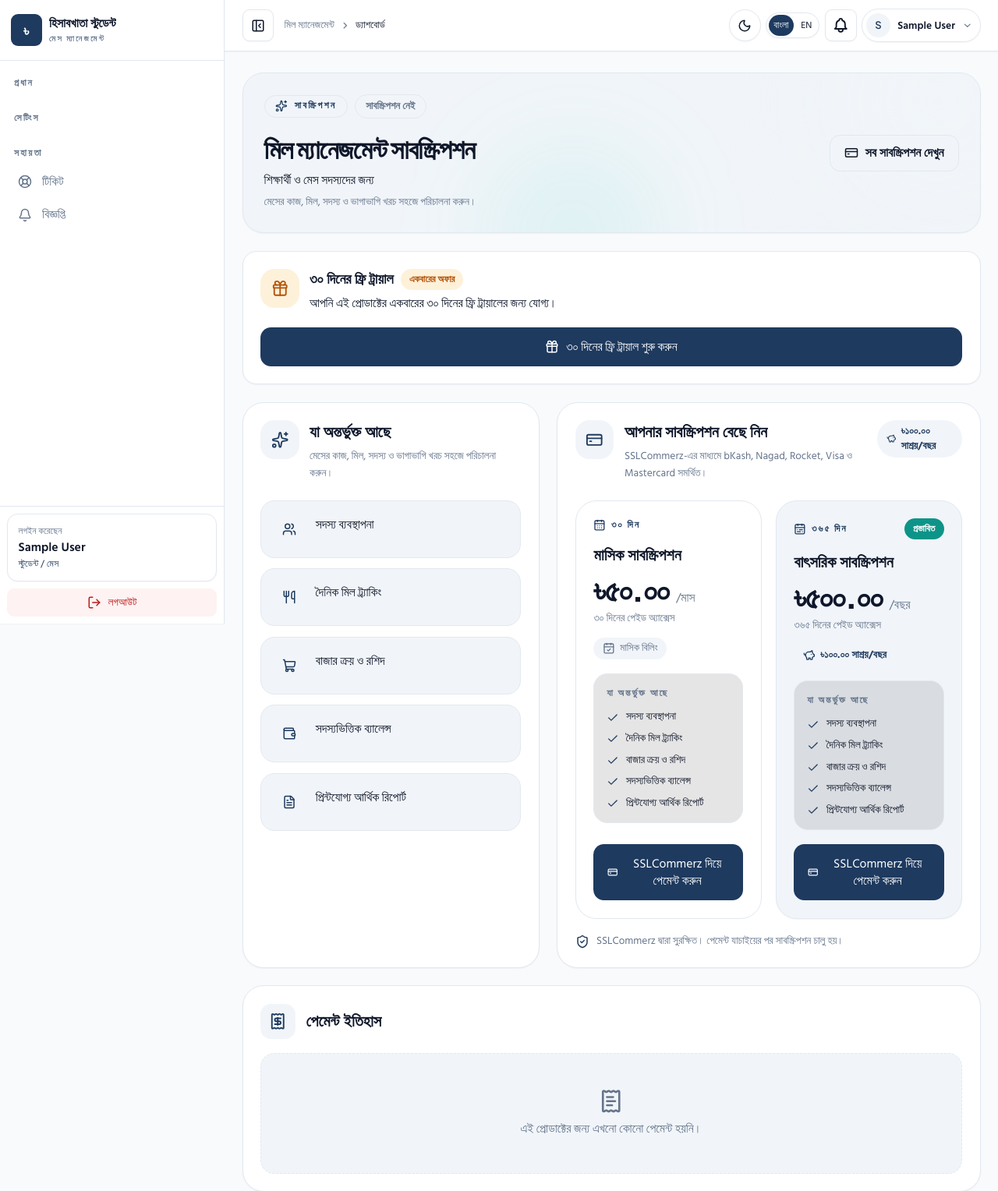
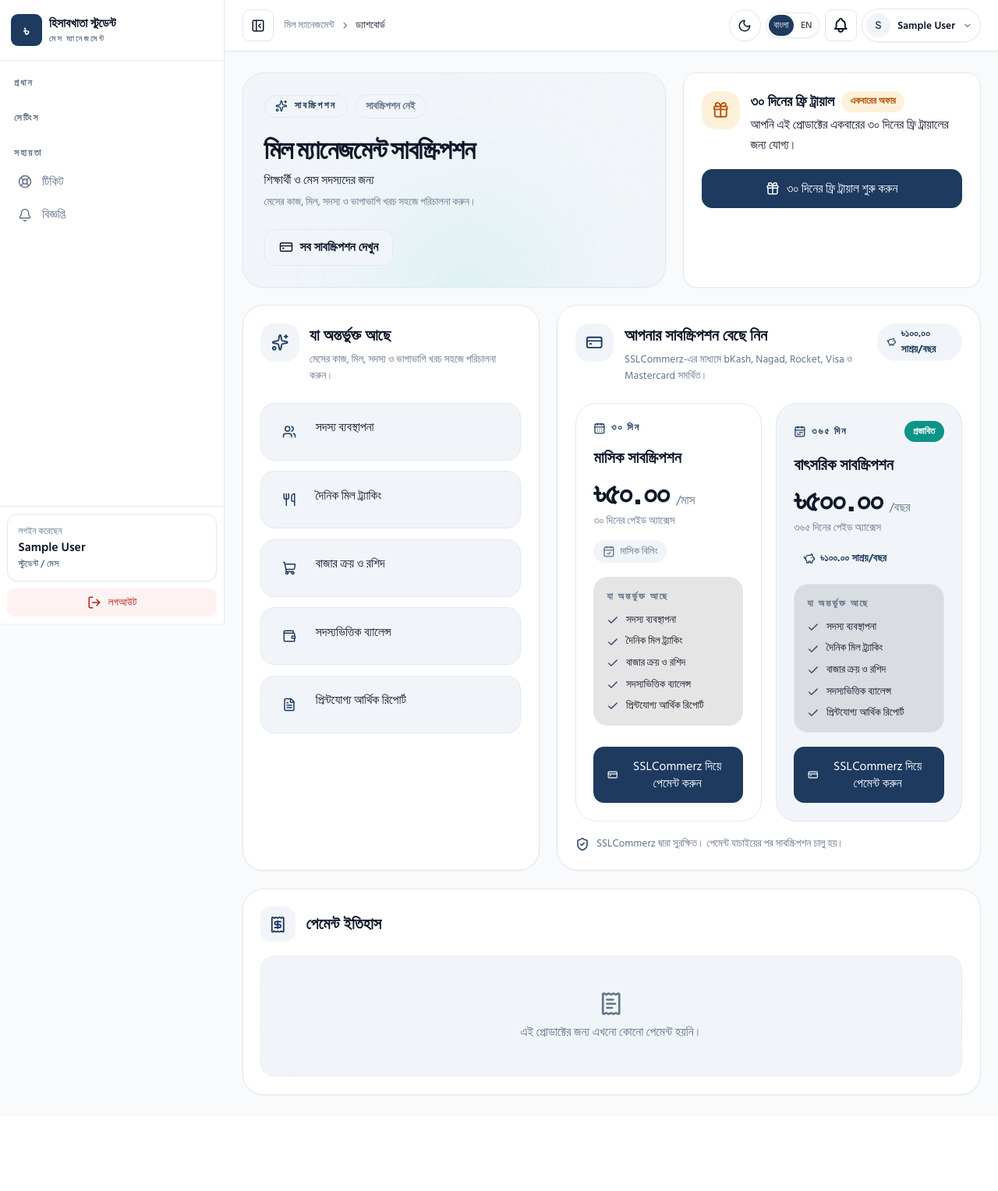
Before and after one commit to tamimzia7/hisabkhata, a Laravel app: page /student/subscription in a window 1280 px wide. Shown: the top 1528 px of the page at 78% size. After the commit the page ends 1406 px from the top, so only its background shows below. Run offline with Laravel 12, Linux system fonts and the light colour scheme; the visitor is signed in with stand-in values (Sample User, id 1); data comes from the database, SQL or seed files in the repository; data that the repository does not hold is empty; some libraries are stand-ins or nearby versions.

Commit message:
feat: Refactor subscription details layout for improved responsiveness and accessibility

```diff
--- a/resources/views/subscriptions/_details.blade.php
+++ b/resources/views/subscriptions/_details.blade.php
@@ -98,11 +98,12 @@
 </style>
 
 <div class="subscription-details space-y-5">
-    <section class="relative overflow-hidden rounded-3xl border border-emerald-400/20 bg-gradient-to-br from-emerald-500/15 via-emerald-950/20 to-transparent p-5 shadow-2xl shadow-emerald-950/30 sm:p-6">
+    <div class="grid gap-5 xl:grid-cols-12">
+        <section class="relative overflow-hidden rounded-3xl border border-emerald-400/20 bg-gradient-to-br from-emerald-500/15 via-emerald-950/20 to-transparent p-5 shadow-2xl shadow-emerald-950/30 sm:p-6 xl:col-span-7">
             <div class="pointer-events-none absolute -right-16 -top-20 h-56 w-56 rounded-full bg-emerald-400/10 blur-3xl"></div>
             <div class="pointer-events-none absolute -bottom-24 left-1/3 h-48 w-48 rounded-full bg-teal-400/10 blur-3xl"></div>
 
-        <div class="relative flex flex-col gap-5 xl:flex-row xl:items-center xl:justify-between">
+            <div class="relative flex flex-col gap-5 2xl:flex-row 2xl:items-center 2xl:justify-between">
                 <div class="min-w-0">
                     <div class="flex flex-wrap items-center gap-2">
                         <span class="inline-flex items-center gap-2 rounded-full border border-emerald-400/25 bg-emerald-500/10 px-3 py-1 text-[10px] font-bold uppercase tracking-[0.18em] text-emerald-300 font-bn">
@@ -140,9 +141,9 @@
             </div>
         </section>
 
-    <div class="flex flex-col gap-5 lg:flex-row">
+        <div class="flex flex-col gap-5 xl:col-span-5">
             @if($statusMessage)
-            <div class="flex flex-1 items-start gap-3 rounded-2xl border px-4 py-3.5 {{ $statusMessageContainerClasses }}">
+                <div class="flex items-start gap-3 rounded-2xl border px-4 py-3.5 {{ $statusMessageContainerClasses }}">
                     <i data-lucide="{{ $statusIcon }}" class="mt-0.5 h-4 w-4 shrink-0 {{ $statusMessageClasses }}"></i>
                     <p class="text-sm leading-relaxed font-bn {{ $statusMessageClasses }}">{{ $statusMessage }}</p>
                 </div>
@@ -188,6 +189,7 @@
                     @endif
                 </div>
             </section>
+        </div>
     </div>
 
     <div class="grid gap-5 xl:grid-cols-12">
```
Lines whose indentation alone changed are shown as unchanged.
